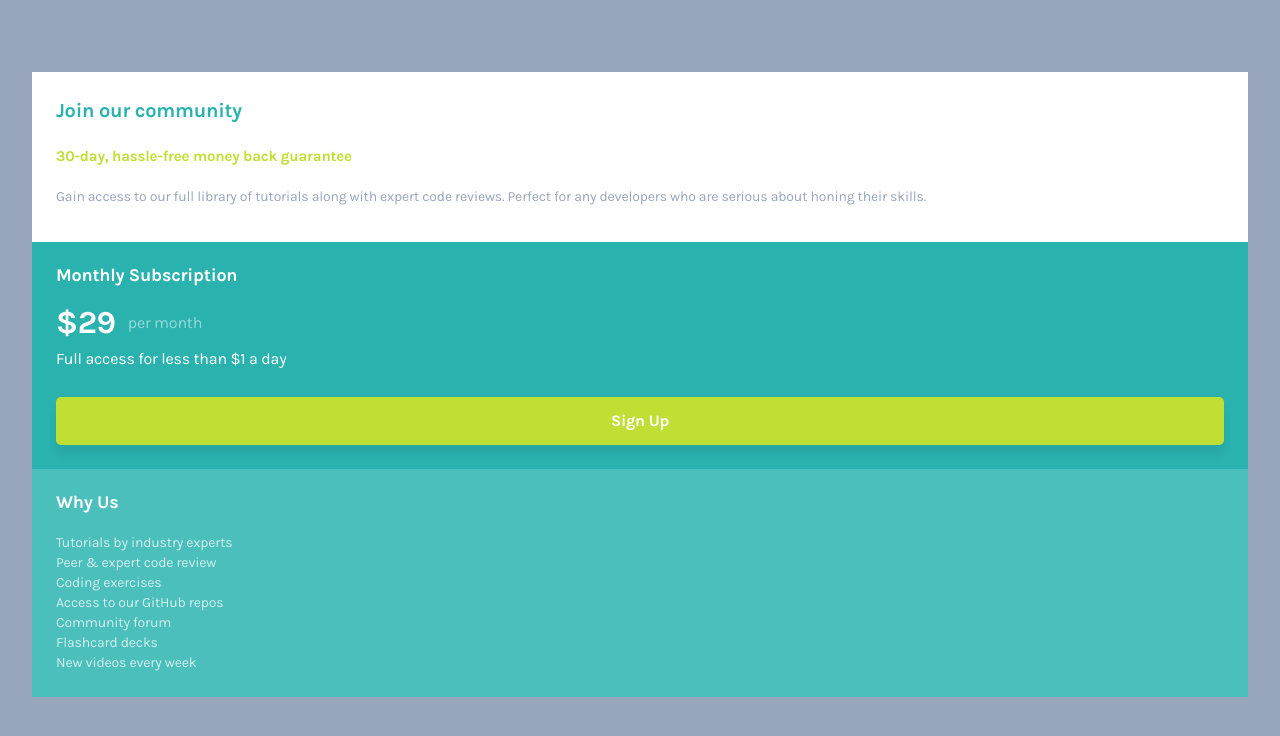
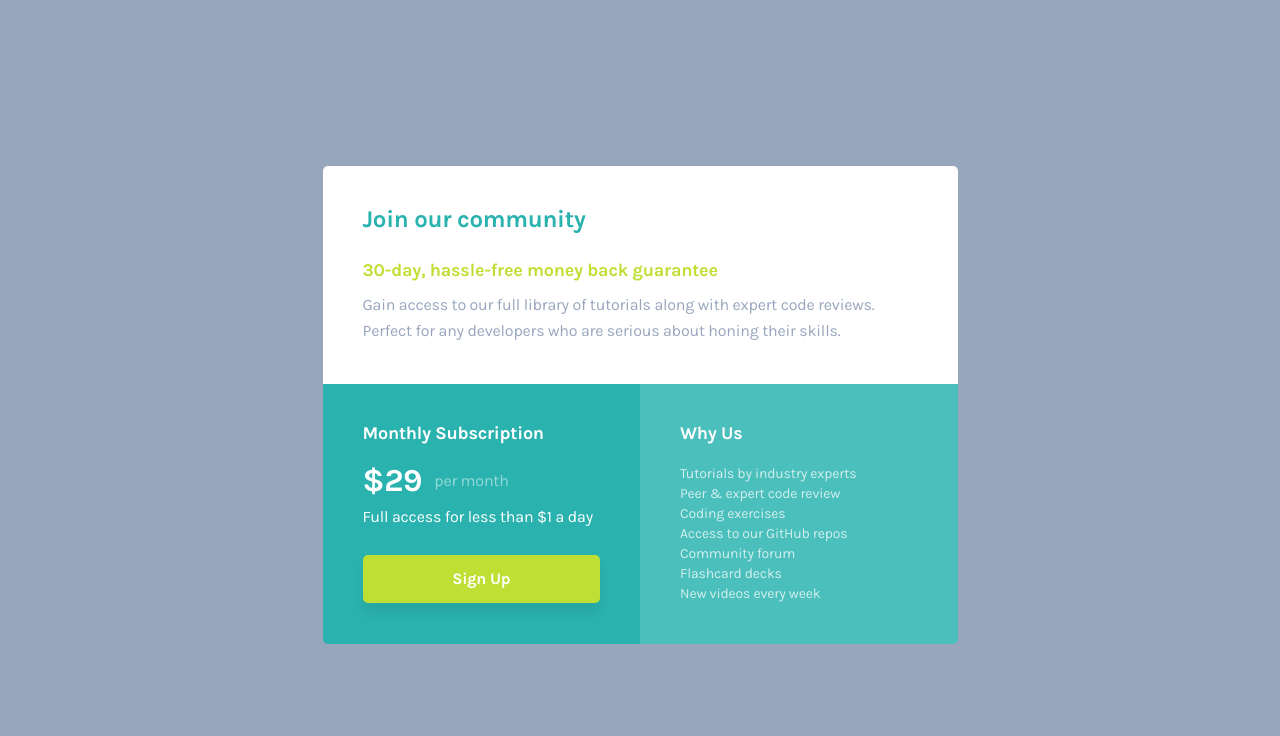
Before and after one commit to keremenen/frontendmentor.io, a plain HTML site: page Single-price-grid-component/index.html in a window 1280 px wide. Drawn offline with Linux system fonts and the light colour scheme.

Commit message:
Add desktop-design css

```diff
--- a/Single-price-grid-component/styles/global.css
+++ b/Single-price-grid-component/styles/global.css
@@ -4,6 +4,7 @@
   --cyan: #2ab2af;
   --lighter-cyan: #4bbfbc;
   --bright-yellow: #c0df34;
+  --dark-yellow: #9fb928;
   --light-gray: #e5eff5;
   --grayish-blue: #98a6bd;
   --white: #fff;
@@ -16,11 +17,15 @@ body {
 
 main {
   padding: 4.5rem 2rem 3.875rem;
+  display: flex;
+  justify-content: center;
 }
 
 .community {
   display: grid;
   grid-template-columns: 1fr;
+  border-radius: 0.3125rem;
+  overflow: hidden;
 }
 
 .community__header {
@@ -98,7 +103,13 @@ main {
   border-radius: 0.3125rem;
   box-shadow: 0 0.625rem 0.625rem 0 #00000010;
   margin-top: 1.625rem;
+  cursor: pointer;
+  transition: background-color 150ms ease-out;
 }
+.community__sign-up-button:hover {
+  background-color: var(--dark-yellow);
+}
+
 .community__why-us {
   padding: 1.5rem;
   background-color: var(--lighter-cyan);
@@ -119,3 +130,39 @@ main {
   line-height: 1.25rem;
   letter-spacing: -0.0106rem;
 }
+
+@media screen and (min-width: 48rem) {
+  main {
+    min-height: 100vh;
+    align-items: center;
+  }
+  .community {
+    grid-template-columns: 1fr 1fr;
+
+    max-width: 39.6875rem;
+  }
+  .community__header {
+    grid-column: span 2;
+    padding: 2.5rem;
+  }
+  .community__title {
+    font-size: 1.5rem;
+    letter-spacing: -0.0187rem;
+  }
+  .community__subtitle {
+    font-size: 1.125rem;
+    letter-spacing: -0.0138rem;
+    line-height: normal;
+    margin-top: 1.625rem;
+  }
+  .community__description {
+    font-size: 1rem;
+    letter-spacing: -0.0125rem;
+    line-height: 1.625rem;
+    margin-top: 0.6875rem;
+  }
+  .community__subscription,
+  .community__why-us {
+    padding: 2.5rem;
+  }
+}
```
